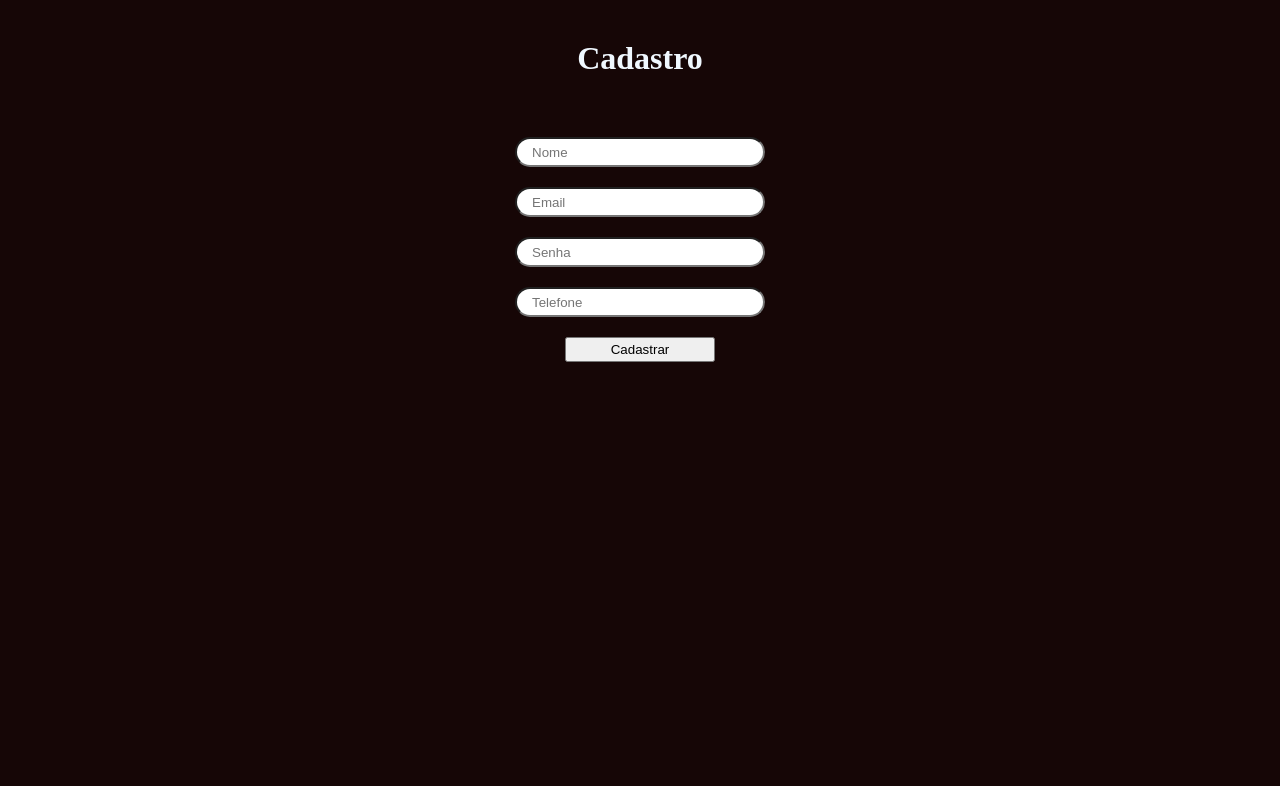
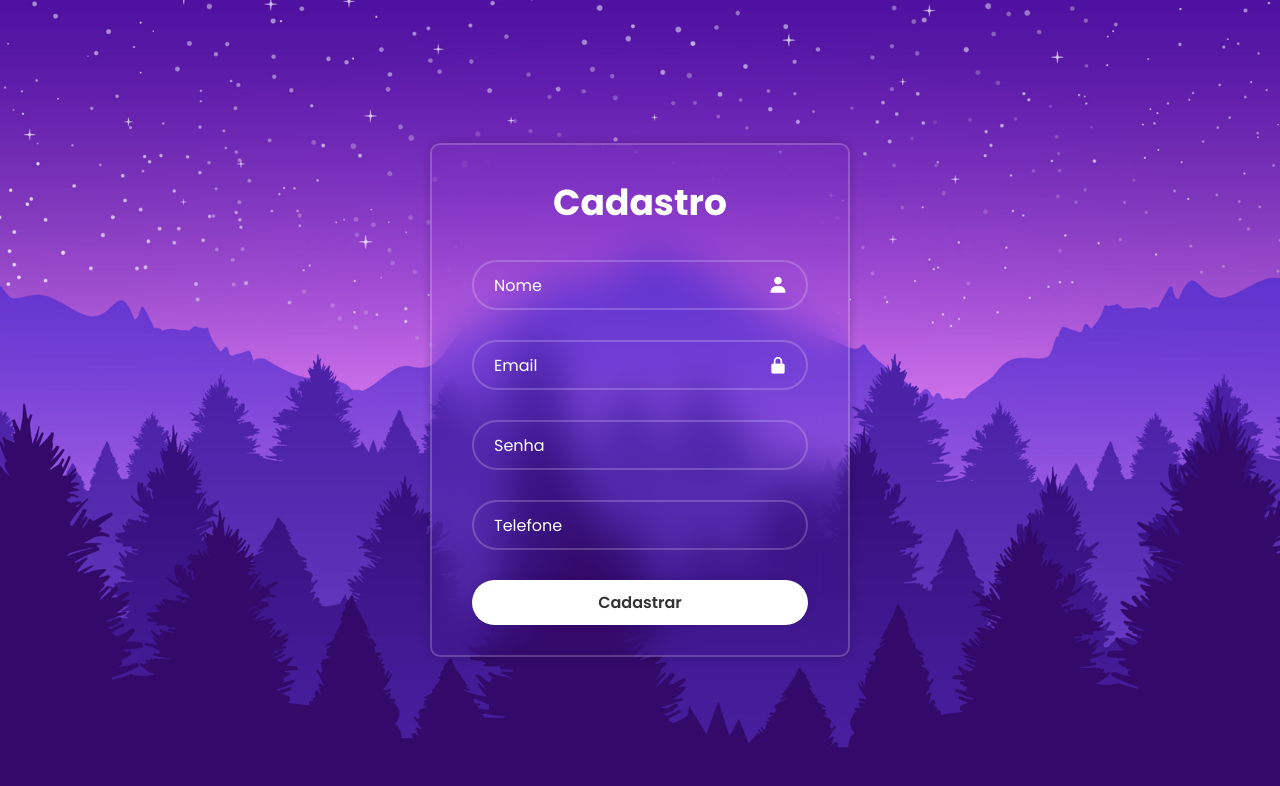
Before and after one commit to AngeloDavy/Cadastro-Front-End, a plain HTML site: page index.html in a window 1280 px wide. Drawn offline with nearby package versions, Linux system fonts and the light colour scheme.

Commit message:
Atualização na interface visual

```diff
--- a/index.html
+++ b/index.html
@@ -4,18 +4,33 @@
     <meta charset="UTF-8">
     <meta name="viewport" content="width=device-width, initial-scale=1.0">
     <link rel="stylesheet" href="styles.css">
+    <link href='https://unpkg.com/boxicons@2.1.4/css/boxicons.min.css' rel='stylesheet'>
     <title>Projeto API</title>
 </head>
 <body>
 
-    <div class="box">
-        <h1>Cadastro</h1>
+    <div class="wrapper">
         <form action="">
-            <input type="text" class="nome" name="nome" placeholder="Nome">
-            <input type="text" class="email" name="email" placeholder="Email">
-            <input type="password" class="senha" name="senha" placeholder="Senha">
-            <input type="text" class="tel" name="tel" placeholder="Telefone">
-            <button>Cadastrar</button>
+            <h1>Cadastro</h1>
+            <div class="input-box">
+                <input type="text" class="nome" name="nome" placeholder="Nome">
+                <i class="bx bxs-user"></i>
+            </div>
+
+            <div class="input-box">
+                <input type="text" class="email" name="email" placeholder="Email">
+                <i class="bx bxs-lock-alt"></i>
+            </div>
+
+            <div class="input-box">
+                <input type="password" class="senha" name="senha" placeholder="Senha">
+            </div>
+
+            <div class="input-box">
+                <input type="text" class="tel" name="tel" placeholder="Telefone">
+            </div>
+
+            <button class="btn">Cadastrar</button>
         </form>
     </div>
 
--- a/styles.css
+++ b/styles.css
@@ -1,34 +1,76 @@
-*{
-    margin: 0;
-    padding: 0;
-    box-sizing: border-box;
+@import url("https://fonts.googleapis.com/css2?family=Poppins:wght@300;400;500;600;700;800;900&display=swap");
+
+* {
+  margin: 0;
+  padding: 0;
+  box-sizing: border-box;
+  font-family: "Poppins", sans-serif;
 }
 
 body{
-    background-color: rgb(22, 6, 6);
+  display: flex;
+  justify-content: center;
+  align-items: center;
+  min-height: 100vh;
+  background: url('img.jpg') no-repeat;
+  background-size: cover;
+  background-position: center;
+}
+.wrapper{
+  width: 420px;
+  background: transparent;
+  border: 2px solid rgba(255, 255, 255, .2);
+  backdrop-filter: blur(20px);
+  box-shadow: 0 0 10px rgba(0, 0, 0, .2);
+  color: #fff;
+  border-radius: 10px;
+  padding: 30px 40px;
+}
+.wrapper h1{
+  font-size: 36px;
+  text-align: center;
+}
+.wrapper .input-box{
+  position: relative;
+  width: 100%;
+  height: 50px;
+  margin: 30px 0;
 }
 
-h1{
-    margin: 40px 0 40px 0;
-    color: aliceblue;
+.input-box input{
+  width: 100%;
+  height: 100%;
+  background: transparent;
+  border: none;
+  outline: none;
+  border: 2px solid rgba(255, 255, 255, .2);
+  border-radius: 40px;
+  font-size: 16px;
+  color: #fff;
+  padding: 20px 45px 20px 20px;
+}
+.input-box input::placeholder{
+  color: #fff;
 }
 
-.box, form{
-    gap: 20px;
-    display: flex;
-    flex-direction: column;
-    justify-content: center;
-    align-items: center;
+.input-box i{
+  position: absolute;
+  right: 20px;
+  top: 50%;
+  transform: translateY(-50%);
+  font-size: 20px;
 }
 
-input{
-    width: 250px;
-    height: 30px;
-    border-radius: 30px;
-    padding: 0 15px 0 15px;
-}
-
-button{
-    width: 150px;
-    height: 25px;
-}
+.wrapper .btn{
+    width: 100%;
+    height: 45px;
+    background: #fff;
+    border: none;
+    outline: none;
+    border-radius: 40px;
+    box-shadow: 0 0 10px rgba(0, 0, 0, .1);
+    cursor: pointer;
+    font-size: 16px;
+    color: #333;
+    font-weight: 600;
+  }
```
Also changed, not shown: img.jpg (added).
